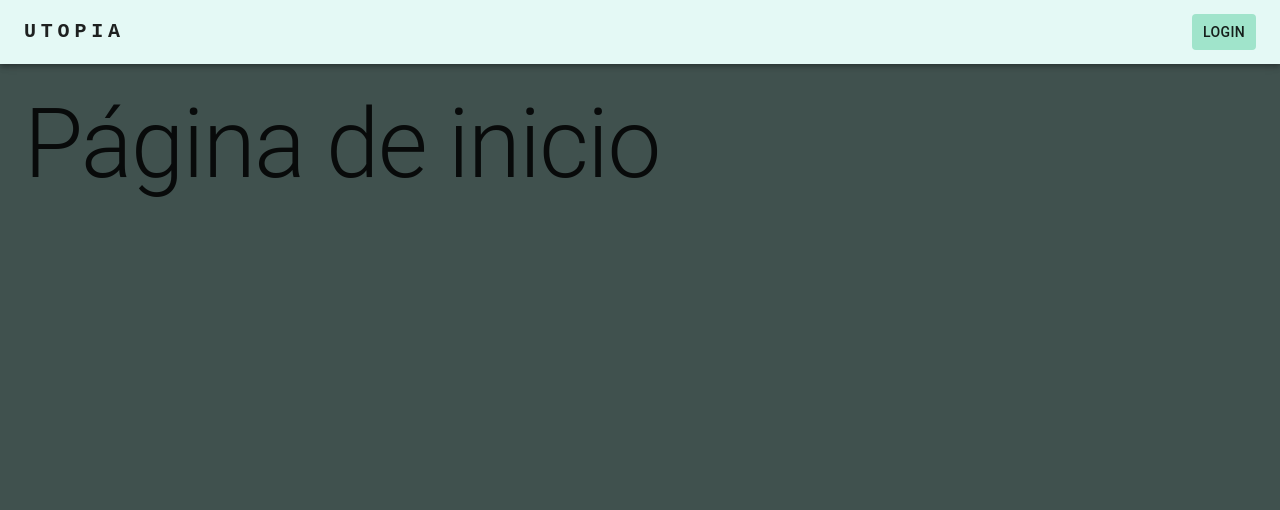
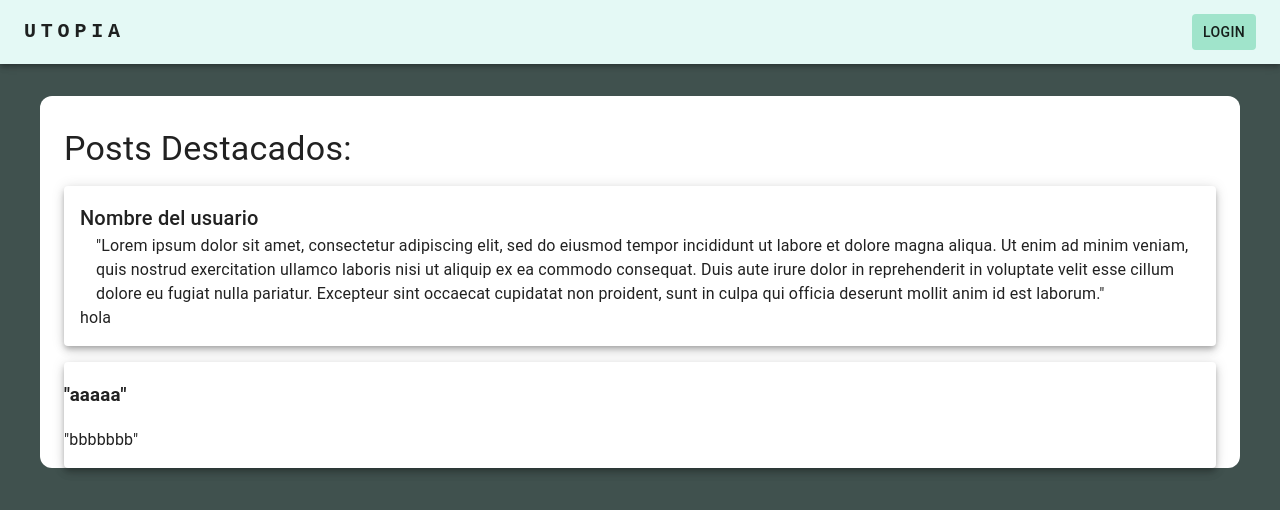
Before and after one commit to SyTW2223/E08, a React (Create React App) app in the folder client/: page / in a window 1280 px wide. Shown: the top 510 px of the page. Built offline with nearby package versions, Linux system fonts and the light colour scheme.

Commit message:
diseño básico posts

```diff
--- a/client/src/components/Main.js
+++ b/client/src/components/Main.js
@@ -1,14 +1,52 @@
 import React from "react";
-import { Box, Typography } from "@mui/material";
-
+import { Paper, Stack, Box, Container, Typography, Grid } from "@mui/material";
 
 export const Main = () => {
   return (
     <div className="mainContent">
-      <Box>
-        <Typography variant="h1" padding={3}>
-          Página de inicio
-        </Typography>
+      <Box marginY="2em" sx={{ width: '100%' }}>
+        <Container
+          sx={{
+            backgroundColor: "#ffff",
+            borderRadius: 3
+          }}>
+          <Box sx={{paddingTop:"2em"}}>
+            <Typography variant="h4">
+              Posts Destacados:
+            </Typography>
+          </Box >
+          <Stack spacing={2} mt={2}>
+            <Paper elevation={5}>
+              <Box marginY="1em" marginLeft="1em"  marginRight="1em"  sx={{ width: '100%' }}>
+                <Grid>
+                  <Grid>
+                    <Typography variant="h6">
+                      Nombre del usuario
+                    </Typography>
+                  </Grid>
+                  <Grid md="auto" sx={{marginLeft:"1em",  marginRight:"1em"}}>
+                    <Typography >
+                    "Lorem ipsum dolor sit amet, consectetur adipiscing elit, sed do eiusmod tempor incididunt ut labore et dolore magna aliqua. Ut enim ad minim veniam, quis nostrud exercitation ullamco laboris nisi ut aliquip ex ea commodo consequat. Duis aute irure dolor in reprehenderit in voluptate velit esse cillum dolore eu fugiat nulla pariatur. Excepteur sint occaecat cupidatat non proident, sunt in culpa qui officia deserunt mollit anim id est laborum."
+                    </Typography>
+                  </Grid>
+                  <Grid sx={{justifyContent: "right"}}>
+                    <Box display="flex" >
+                      hola
+                    </Box>
+                  </Grid>
+                </Grid>
+              </Box>
+
+
+            </Paper>
+            <Paper elevation={5}>
+              <article className="post-excerpt">
+                <h3>"aaaaa"</h3>
+                <p className="post-content">"bbbbbbb"</p>
+              </article>
+            </Paper>
+          </Stack>
+        </Container>
       </Box>
     </div>
   )
```
Also changed, not shown: 1 other file (tests, documents, lock files or other folders).
